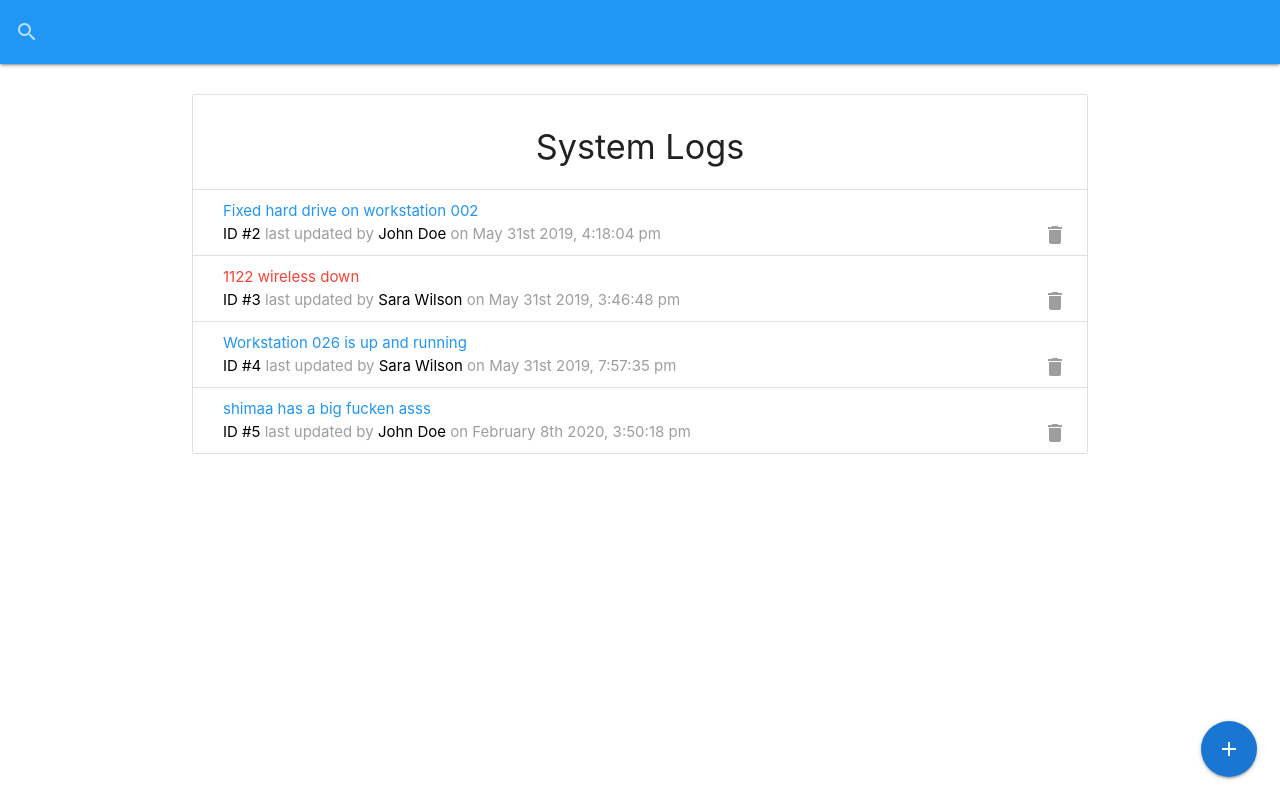
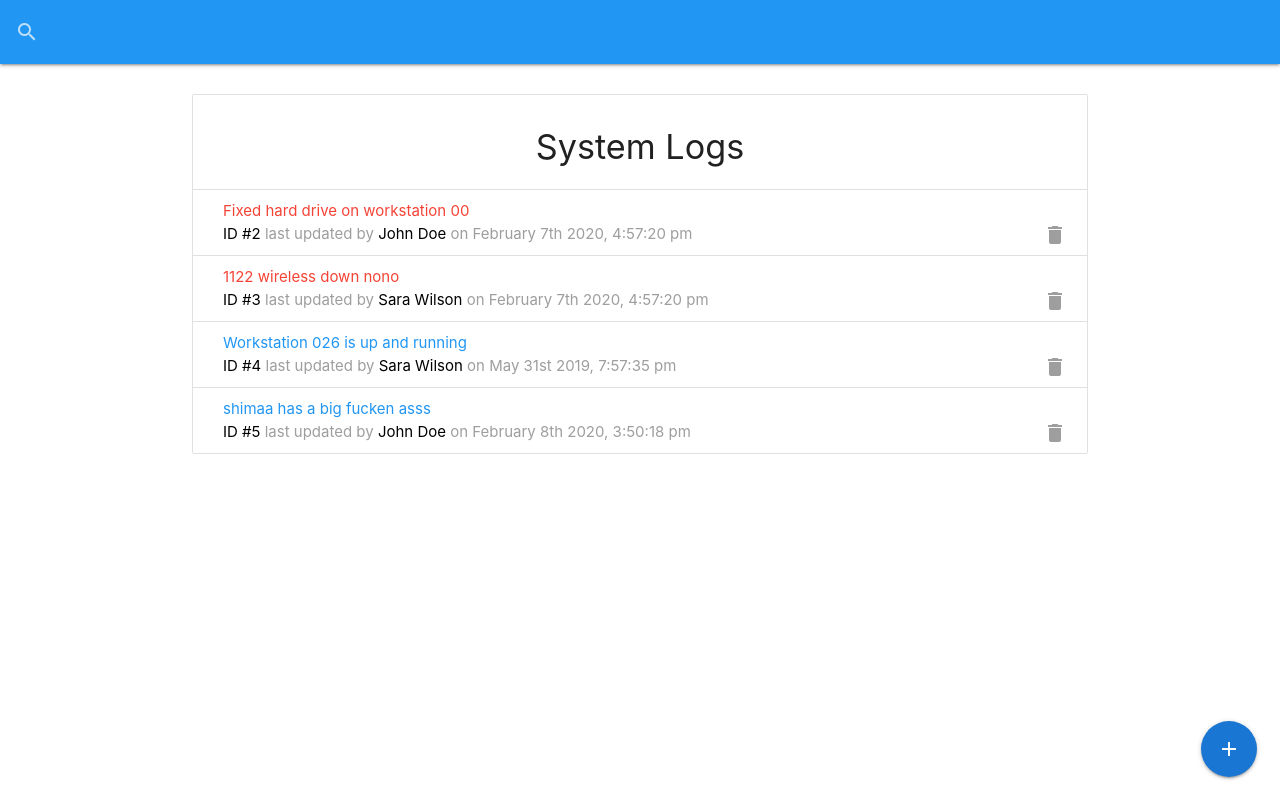
Before and after one commit to dash7ou/IT-Logger, a React (Create React App) app: page / in a window 1280 px wide. Built offline with nearby package versions, Linux system fonts and the light colour scheme; data requests are answered from the project's data file.

Commit message:
update log

```diff
--- a/db.json
+++ b/db.json
@@ -1,17 +1,15 @@
 {
   "logs": [
     {
-      "id": 2,
-      "message": "Fixed hard drive on workstation 002",
-      "attention": false,
+      "message": "Fixed hard drive on workstation 00",
+      "attention": true,
       "tech": "John Doe",
-      "date": "2019-05-31T16:18:04.245Z"
+      "id": 2
     },
     {
-      "message": "1122 wireless down",
+      "message": "1122 wireless down nono",
       "attention": true,
       "tech": "Sara Wilson",
-      "date": "2019-05-31T15:46:48.690Z",
       "id": 3
     },
     {
--- a/src/actions/logAction.js
+++ b/src/actions/logAction.js
@@ -90,9 +90,10 @@ export const clearCurrent = _ => dispatch =>{
 }
 
 // update log
-export const updateLog = (newData) => async dispatch =>{
+export const updateLog = (newData) => async (dispatch, getState) =>{
     try{
-        await fetch(`/logs/${newData.id}`, {
+        const id = getState().log.current.id;
+        await fetch(`/logs/${id}`, {
             method: "PUT",
             body: JSON.stringify(newData),
             headers:{
@@ -102,7 +103,7 @@ export const updateLog = (newData) => async dispatch =>{
 
         dispatch({
             type: UPDATE_LOG,
-            id: newData.id,
+            id,
             newData
         })
     }catch(err){
--- a/src/components/logs/EditLogModal.js
+++ b/src/components/logs/EditLogModal.js
@@ -1,9 +1,9 @@
 import React, { useState, useEffect } from "react";
 import { connect } from "react-redux";
 import M from "materialize-css/dist/js/materialize.min.js";
+import { updateLog, clearCurrent } from "../../actions/logAction";
 
-
-const EditLogModal = ({log})=>{
+const EditLogModal = ({log, updateLog, clearCurrent})=>{
     const [ message , setMessage ] = useState('');
     const [ attention , setAttention ] = useState(false);
     const [ tech, setTech ] = useState('');
@@ -30,6 +30,14 @@ const EditLogModal = ({log})=>{
         if(message === '' || tech === ''){
             M.toast({html: 'Please enter a message and tech!'})
         }else{
+            updateLog({
+                message,
+                attention,
+                tech
+            })
+            // clearCurrent();
+
+            M.toast({html: 'Update logs done.'})
 
         }
 
@@ -119,4 +127,7 @@ const mapStateToProps = state=>({
     log: state.log
 })
 
-export default connect(mapStateToProps)(EditLogModal);
+export default connect(mapStateToProps,{
+    updateLog,
+    clearCurrent
+})(EditLogModal);
--- a/src/components/logs/Logs.js
+++ b/src/components/logs/Logs.js
@@ -33,7 +33,7 @@ const Logs = ({ log: {logs , loading},setCurrent, getLogs, setLoading, deleteLog
                 logs.map(log=>(
                     <LogItem
                         log={log}
-                        key = {log.id}
+                        key={log.id}
                         deleteLogs={deleteLogs}
                         setCurrent={setCurrent}
                     />
```
